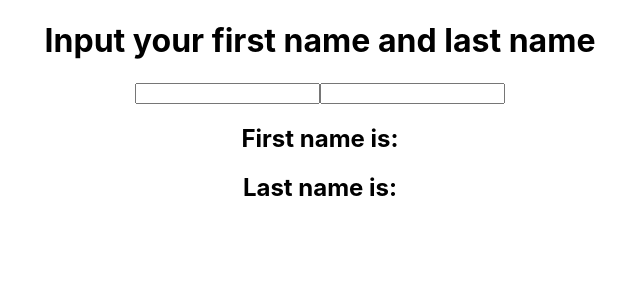
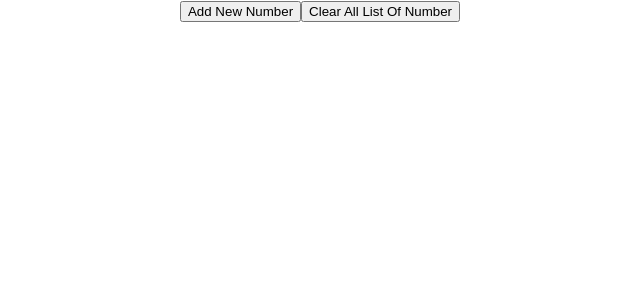
Before and after one commit to phantuantu24/basic-reactJs, a React (Create React App) app: page / in a window 1280 px wide. Shown: the top 300 px of the page, without its empty margins (320-960 px from the left). Built offline with nearby package versions, Linux system fonts and the light colour scheme.

Commit message:
useState with Array

```diff
--- a/src/App.js
+++ b/src/App.js
@@ -1,13 +1,15 @@
 import './App.css';
 import ClassCounter from './components/ClassCounter';
 import UseStateHook from './components/UseStateHook';
+import UseStateWithArray from './components/UseStateWithArray';
 import UseStateWithObject from './components/UseStateWithObject';
 import UseStateWithPreviousState from './components/UseStateWithPreviousState';
 
 function App() {
   return (
     <div className="App">
-      <UseStateWithObject />
+      <UseStateWithArray />
+      {/* <UseStateWithObject /> */}
       {/* <UseStateWithPreviousState /> */}
       {/* <UseStateHook /> */}
       {/* <ClassCounter /> */}
--- /dev/null
+++ b/src/components/UseStateWithArray.js
@@ -0,0 +1,36 @@
+import React, { useState } from 'react'
+
+function UseStateWithArray() {
+  const initStateArrayNumber = []
+  const [number, setNumber] = useState(initStateArrayNumber)
+  const addNumber = () => {
+    setNumber([
+      // copy all of exist number of array
+      ... number,
+      // new object for a element of array
+      {
+        id: number.length,
+        value: Math.floor(Math.random() * 10) + 1
+      }
+    ])
+  }
+  //Some basic CSS style
+  const listItemCSS = {
+    listStyleType: 'none'
+  }
+  return (
+    <div>
+      <button onClick={addNumber}>Add New Number</button>
+      <button onClick={() => setNumber(initStateArrayNumber)}>Clear All List Of Number</button>
+      <ul>
+        {
+          number.map(numberList => (
+            <li style={listItemCSS} key={numberList.id}>{numberList.value}</li>
+          ))
+        }
+      </ul>
+    </div>
+  )
+}
+
+export default UseStateWithArray
```
